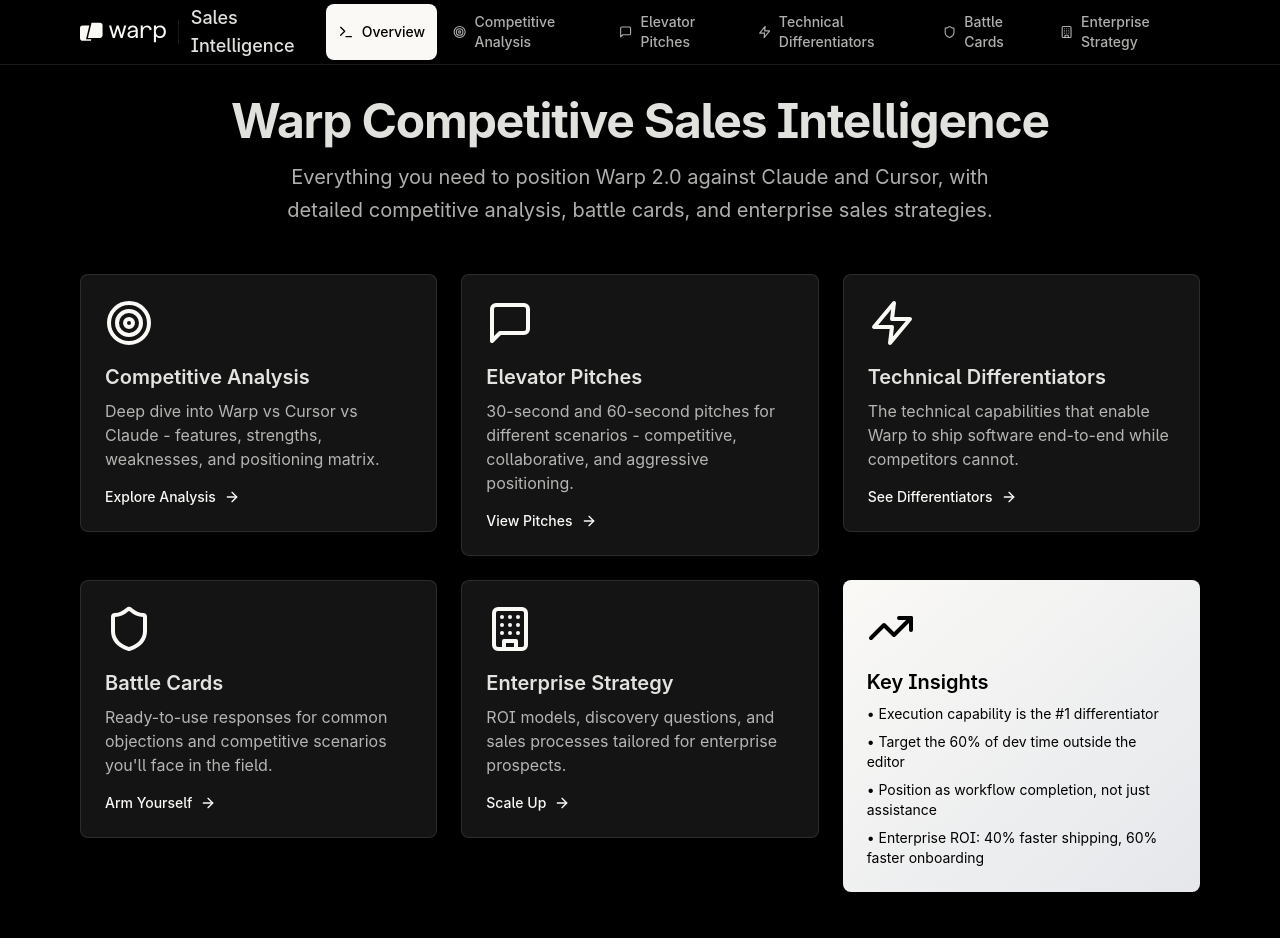
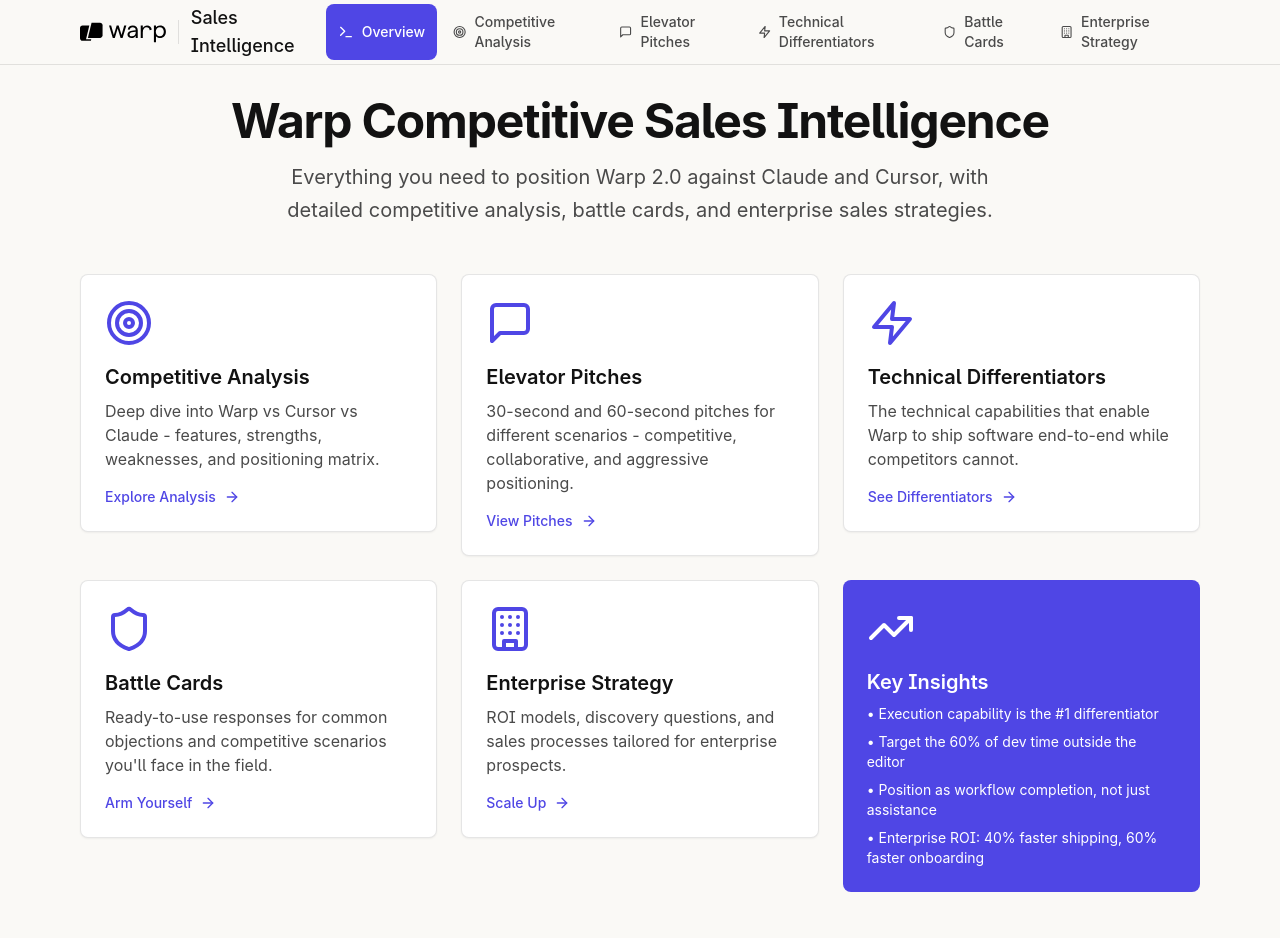
Before and after one commit to ChrisCarey09/warp-competitive-analysis, a Next.js app: page / in a window 1280 px wide. Shown: the top 938 px of the page. Built offline with nearby package versions, Linux system fonts and the light colour scheme.

Commit message:
Fix text visibility: Switch to cream background with black text and proper contrast

```diff
--- a/app/globals.css
+++ b/app/globals.css
@@ -14,8 +14,8 @@
 
 body {
   font-family: 'Inter', system-ui, sans-serif;
-  background: #000000;
-  color: rgba(250, 249, 246, 0.9);
+  background: #faf9f6;
+  color: #121212;
   -webkit-font-smoothing: antialiased;
   -webkit-text-size-adjust: none;
   margin: 0;
--- a/app/layout.tsx
+++ b/app/layout.tsx
@@ -14,7 +14,7 @@
   return (
     <html lang="en">
       <body>
-        <div className="min-h-screen bg-warp-black">
+        <div className="min-h-screen bg-warp-cream">
           <Navigation />
           <main className="container mx-auto px-4 py-8 max-w-6xl">
             {children}
--- a/app/page.tsx
+++ b/app/page.tsx
@@ -17,13 +17,13 @@
 
       <div className="grid grid-cols-1 md:grid-cols-2 lg:grid-cols-3 gap-6 mb-12">
         <Link href="/competitive-analysis" className="group">
-          <div className="bg-warp-bg-secondary border border-warp-bg-tertiary rounded-lg p-6 hover:bg-opacity-80 transition-all duration-200">
-            <Target className="h-12 w-12 text-warp-off-white mb-4" />
+          <div className="bg-warp-bg-primary border border-warp-border rounded-lg p-6 hover:bg-warp-bg-secondary transition-all duration-200 shadow-sm">
+            <Target className="h-12 w-12 text-warp-accent mb-4" />
             <h3 className="text-xl font-semibold text-warp-text-primary mb-2">Competitive Analysis</h3>
             <p className="text-warp-text-secondary mb-4">
               Deep dive into Warp vs Cursor vs Claude - features, strengths, weaknesses, and positioning matrix.
             </p>
-            <div className="flex items-center text-warp-off-white group-hover:text-warp-text-primary">
+            <div className="flex items-center text-warp-accent group-hover:text-warp-text-primary">
               <span className="text-sm font-medium">Explore Analysis</span>
               <ArrowRight className="h-4 w-4 ml-2" />
             </div>
@@ -31,13 +31,13 @@
         </Link>
 
         <Link href="/elevator-pitches" className="group">
-          <div className="bg-warp-bg-secondary border border-warp-bg-tertiary rounded-lg p-6 hover:bg-opacity-80 transition-all duration-200">
-            <MessageSquare className="h-12 w-12 text-warp-off-white mb-4" />
+          <div className="bg-warp-bg-primary border border-warp-border rounded-lg p-6 hover:bg-warp-bg-secondary transition-all duration-200 shadow-sm">
+            <MessageSquare className="h-12 w-12 text-warp-accent mb-4" />
             <h3 className="text-xl font-semibold text-warp-text-primary mb-2">Elevator Pitches</h3>
             <p className="text-warp-text-secondary mb-4">
               30-second and 60-second pitches for different scenarios - competitive, collaborative, and aggressive positioning.
             </p>
-            <div className="flex items-center text-warp-off-white group-hover:text-warp-text-primary">
+            <div className="flex items-center text-warp-accent group-hover:text-warp-text-primary">
               <span className="text-sm font-medium">View Pitches</span>
               <ArrowRight className="h-4 w-4 ml-2" />
             </div>
@@ -45,13 +45,13 @@
         </Link>
 
         <Link href="/technical-differentiators" className="group">
-          <div className="bg-warp-bg-secondary border border-warp-bg-tertiary rounded-lg p-6 hover:bg-opacity-80 transition-all duration-200">
-            <Zap className="h-12 w-12 text-warp-off-white mb-4" />
+          <div className="bg-warp-bg-primary border border-warp-border rounded-lg p-6 hover:bg-warp-bg-secondary transition-all duration-200 shadow-sm">
+            <Zap className="h-12 w-12 text-warp-accent mb-4" />
             <h3 className="text-xl font-semibold text-warp-text-primary mb-2">Technical Differentiators</h3>
             <p className="text-warp-text-secondary mb-4">
               The technical capabilities that enable Warp to ship software end-to-end while competitors cannot.
             </p>
-            <div className="flex items-center text-warp-off-white group-hover:text-warp-text-primary">
+            <div className="flex items-center text-warp-accent group-hover:text-warp-text-primary">
               <span className="text-sm font-medium">See Differentiators</span>
               <ArrowRight className="h-4 w-4 ml-2" />
             </div>
@@ -59,13 +59,13 @@
         </Link>
 
         <Link href="/battle-cards" className="group">
-          <div className="bg-warp-bg-secondary border border-warp-bg-tertiary rounded-lg p-6 hover:bg-opacity-80 transition-all duration-200">
-            <Shield className="h-12 w-12 text-warp-off-white mb-4" />
+          <div className="bg-warp-bg-primary border border-warp-border rounded-lg p-6 hover:bg-warp-bg-secondary transition-all duration-200 shadow-sm">
+            <Shield className="h-12 w-12 text-warp-accent mb-4" />
             <h3 className="text-xl font-semibold text-warp-text-primary mb-2">Battle Cards</h3>
             <p className="text-warp-text-secondary mb-4">
               Ready-to-use responses for common objections and competitive scenarios you'll face in the field.
             </p>
-            <div className="flex items-center text-warp-off-white group-hover:text-warp-text-primary">
+            <div className="flex items-center text-warp-accent group-hover:text-warp-text-primary">
               <span className="text-sm font-medium">Arm Yourself</span>
               <ArrowRight className="h-4 w-4 ml-2" />
             </div>
@@ -73,20 +73,20 @@
         </Link>
 
         <Link href="/enterprise-strategy" className="group">
-          <div className="bg-warp-bg-secondary border border-warp-bg-tertiary rounded-lg p-6 hover:bg-opacity-80 transition-all duration-200">
-            <Building className="h-12 w-12 text-warp-off-white mb-4" />
+          <div className="bg-warp-bg-primary border border-warp-border rounded-lg p-6 hover:bg-warp-bg-secondary transition-all duration-200 shadow-sm">
+            <Building className="h-12 w-12 text-warp-accent mb-4" />
             <h3 className="text-xl font-semibold text-warp-text-primary mb-2">Enterprise Strategy</h3>
             <p className="text-warp-text-secondary mb-4">
               ROI models, discovery questions, and sales processes tailored for enterprise prospects.
             </p>
-            <div className="flex items-center text-warp-off-white group-hover:text-warp-text-primary">
+            <div className="flex items-center text-warp-accent group-hover:text-warp-text-primary">
               <span className="text-sm font-medium">Scale Up</span>
               <ArrowRight className="h-4 w-4 ml-2" />
             </div>
           </div>
         </Link>
 
-        <div className="bg-gradient-to-br from-warp-off-white to-gray-200 rounded-lg p-6 text-warp-black">
+        <div className="bg-gradient-to-br from-warp-accent to-indigo-600 rounded-lg p-6 text-white">
           <TrendingUp className="h-12 w-12 mb-4" />
           <h3 className="text-xl font-semibold mb-2">Key Insights</h3>
           <ul className="text-sm space-y-2">
@@ -98,7 +98,7 @@
         </div>
       </div>
 
-      <div className="bg-warp-bg-secondary border border-warp-bg-tertiary rounded-lg p-8">
+      <div className="bg-warp-bg-primary border border-warp-border rounded-lg p-8 shadow-sm">
         <h2 className="text-2xl font-bold text-warp-text-primary mb-4">Quick Reference</h2>
         <div className="grid grid-cols-1 md:grid-cols-3 gap-6">
           <div>
--- a/components/Navigation.tsx
+++ b/components/Navigation.tsx
@@ -18,12 +18,12 @@
   const pathname = usePathname()
 
   return (
-    <nav className="bg-warp-black border-b border-warp-bg-tertiary backdrop-blur-md">
+    <nav className="bg-warp-cream border-b border-warp-border backdrop-blur-md">
       <div className="container mx-auto px-4 max-w-6xl">
         <div className="flex items-center justify-between h-16">
           <div className="flex items-center space-x-3">
-            <WarpLogo className="h-6 w-auto text-warp-off-white" />
-            <div className="h-6 w-px bg-warp-bg-tertiary" />
+            <WarpLogo className="h-6 w-auto text-warp-black" />
+            <div className="h-6 w-px bg-warp-border" />
             <span className="text-lg font-medium text-warp-text-primary">Sales Intelligence</span>
           </div>
           <div className="hidden md:flex space-x-1">
@@ -36,8 +36,8 @@
                   href={item.href}
                   className={`px-3 py-2 rounded-lg text-sm font-medium flex items-center space-x-2 transition-all duration-200 ${
                     isActive
-                      ? 'bg-warp-off-white text-warp-black'
-                      : 'text-warp-text-secondary hover:text-warp-text-primary hover:bg-warp-bg-tertiary'
+                      ? 'bg-warp-accent text-white'
+                      : 'text-warp-text-secondary hover:text-warp-text-primary hover:bg-warp-bg-secondary'
                   }`}
                 >
                   <Icon className="h-4 w-4" />
--- a/tailwind.config.js
+++ b/tailwind.config.js
@@ -9,14 +9,16 @@
     extend: {
       colors: {
         warp: {
+          cream: '#faf9f6',
           black: '#000000',
-          'off-white': '#faf9f6',
-          'text-primary': 'rgba(250, 249, 246, 0.9)',
-          'text-secondary': 'rgba(250, 249, 246, 0.7)',
-          'text-tertiary': 'rgba(250, 249, 246, 0.5)',
-          'bg-secondary': 'rgba(41, 41, 41, 0.5)',
-          'bg-tertiary': 'rgba(250, 249, 246, 0.1)',
-          gray: '#6B7280',
+          'text-primary': '#121212',
+          'text-secondary': '#4a4a4a',
+          'text-tertiary': '#6b7280',
+          'bg-primary': '#ffffff',
+          'bg-secondary': 'rgba(0, 0, 0, 0.03)',
+          'bg-tertiary': 'rgba(0, 0, 0, 0.05)',
+          'border': 'rgba(0, 0, 0, 0.1)',
+          'accent': '#4F46E5',
         },
       },
       fontFamily: {
```
